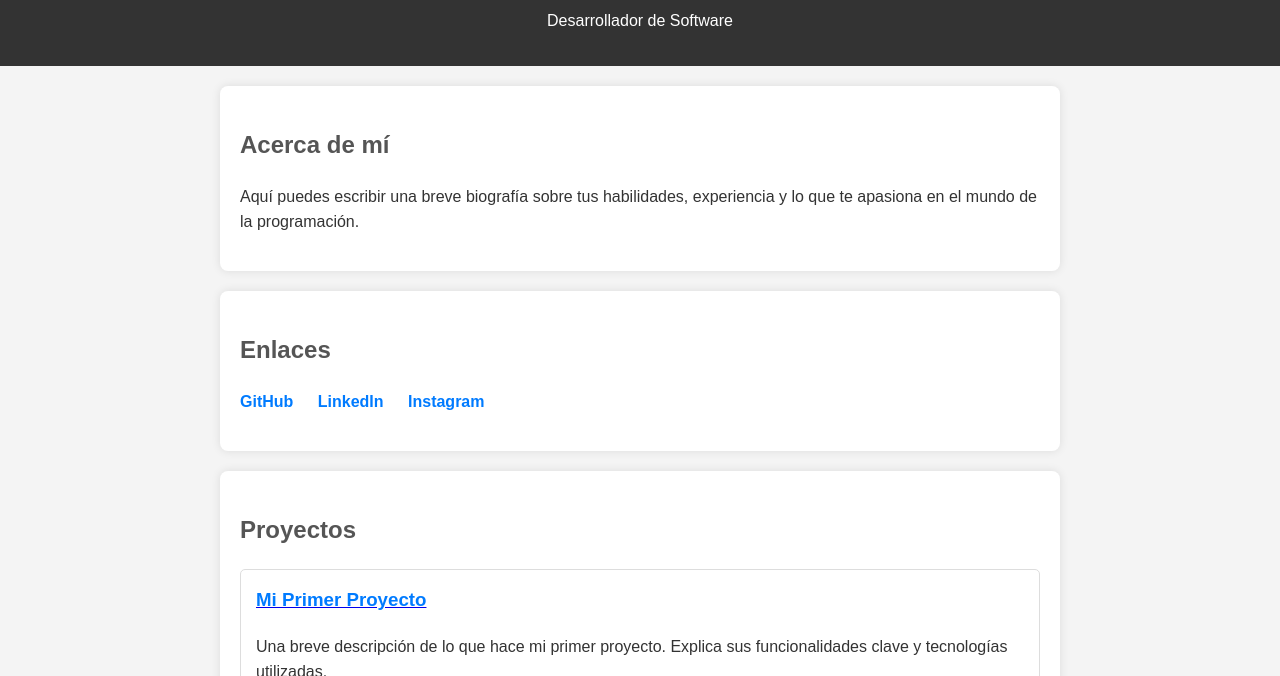
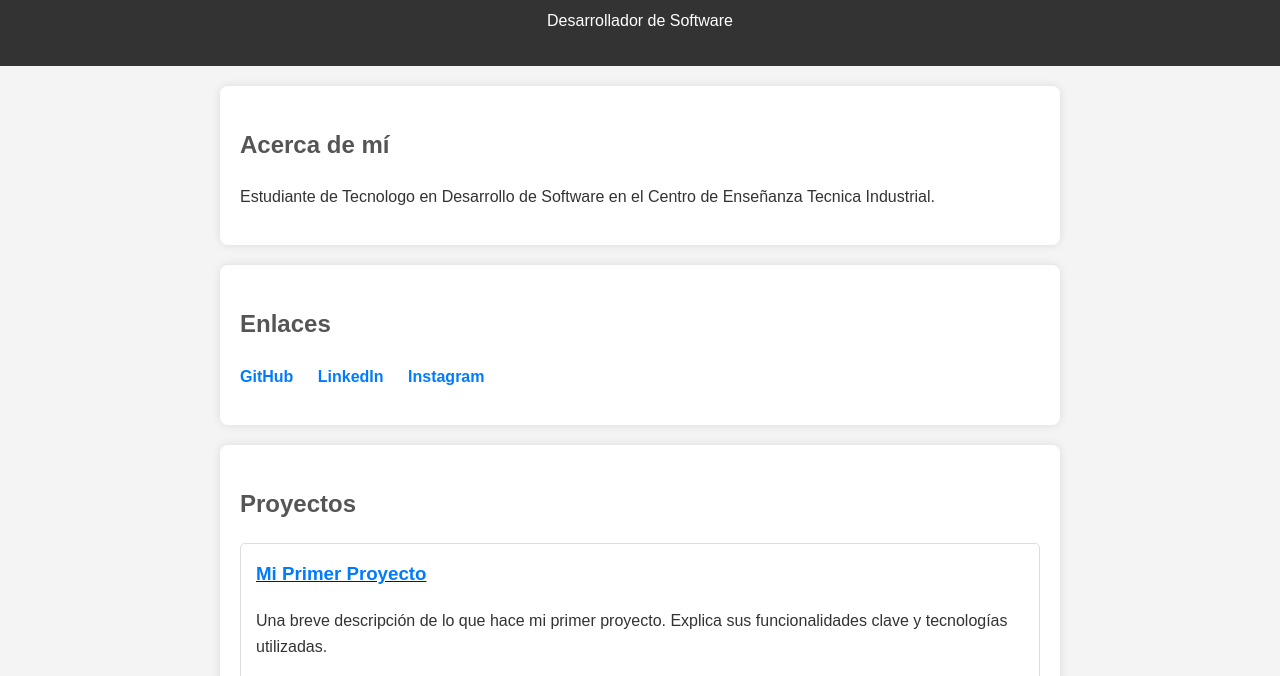
Before and after one commit to AngelOmar125/Portafolio, a plain HTML site: page index.html in a window 1280 px wide. Shown: the part 102-778 px from the top of the page. Drawn offline with Linux system fonts and the light colour scheme.

Commit message:
Update index.html

```diff
--- a/index.html
+++ b/index.html
@@ -15,7 +15,7 @@
 
     <section id="about">
         <h2>Acerca de mí</h2>
-        <p>Aquí puedes escribir una breve biografía sobre tus habilidades, experiencia y lo que te apasiona en el mundo de la programación.</p>
+        <p>Estudiante de Tecnologo en Desarrollo de Software en el Centro de Enseñanza Tecnica Industrial.</p>
     </section>
 
     <section id="links">
@@ -39,4 +39,5 @@
 
     <script src="js/script.js"></script>
 </body>
+
 </html>
```
